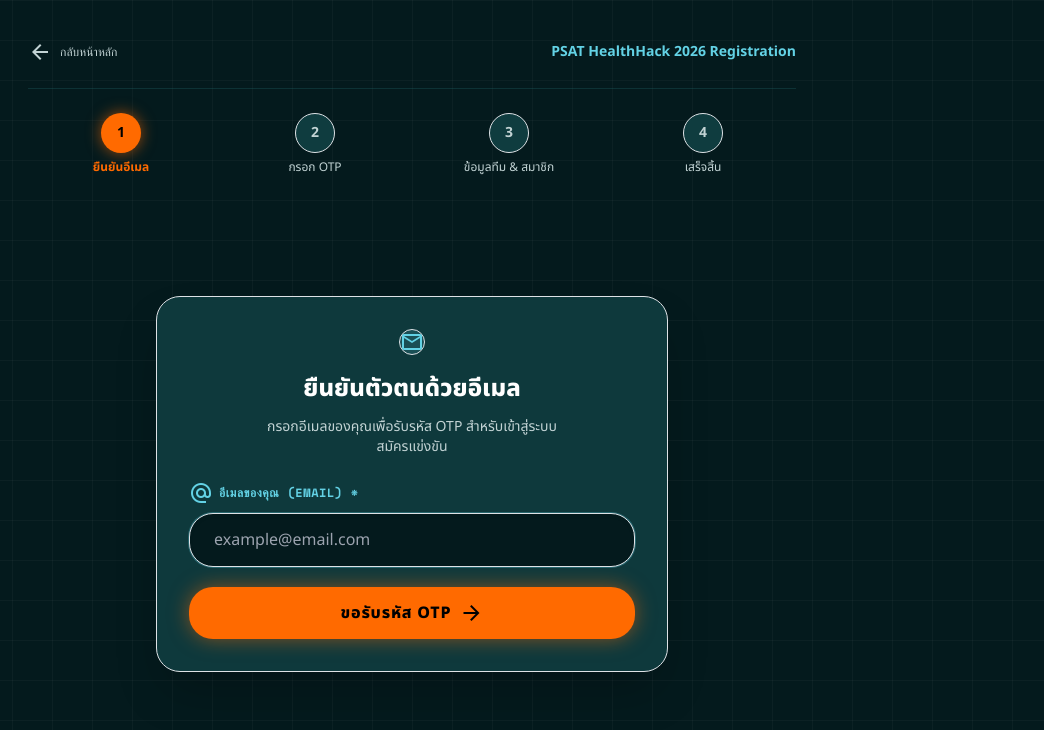
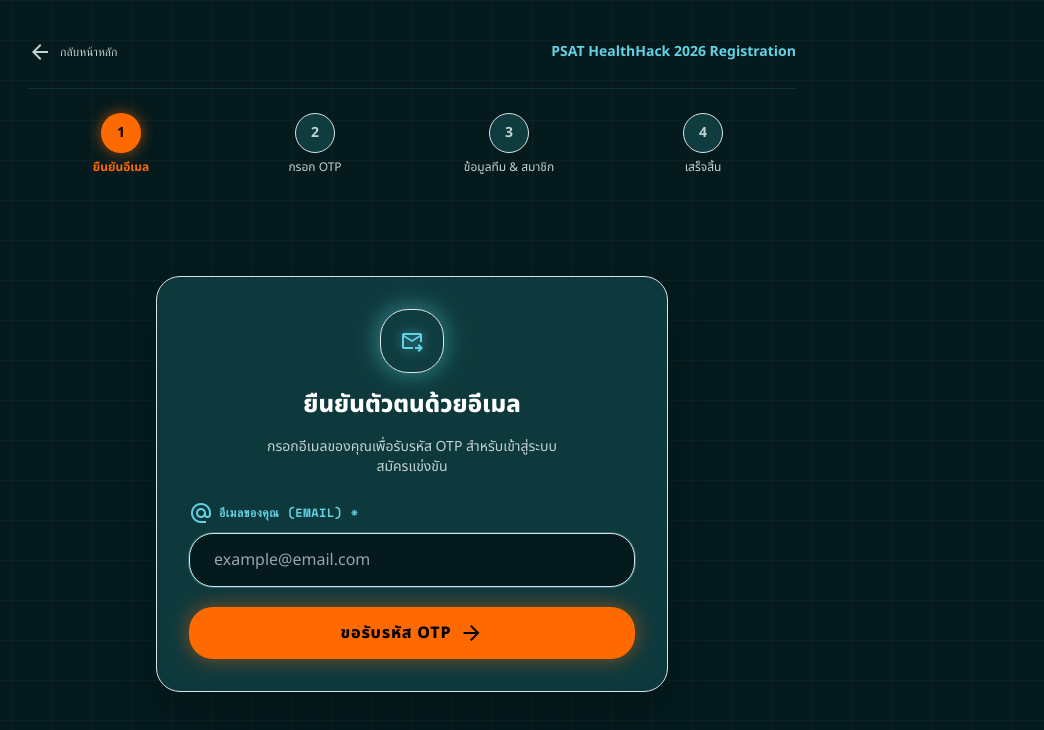
Before and after one commit to phutthiongpharmacy-ui/PSATHealthHack, a Next.js app: page /register in a window 1280 px wide. Shown: the top 730 px of the page, without its empty margins (228-1272 px from the left). Built offline with nearby package versions, Linux system fonts and the light colour scheme.

Commit message:
style: update Step 1 Email & Step 2 OTP icons with glowing badges and set OTP input boxes to rounded-xl rectangles

```diff
--- a/src/app/register/page.tsx
+++ b/src/app/register/page.tsx
@@ -221,8 +221,7 @@
         <div className="grid grid-cols-4 gap-2 sm:gap-4 text-center">
           {/* Step 1 */}
           <div className="flex flex-col items-center">
-            <div className={`w-9 h-9 sm:w-10 sm:h-10 rounded-full flex items-center justify-center font-bold text-xs sm:text-sm transition-all ${
-              step === 1
+            <div className={`w-9 h-9 sm:w-10 sm:h-10 rounded-full flex items-center justify-center font-bold text-xs sm:text-sm transition-all ${step === 1
                 ? "bg-hh-action text-black shadow-[0_0_15px_rgba(255,106,0,0.6)]"
                 : step > 1
                   ? "bg-hh-emerald text-black"
@@ -237,8 +236,7 @@
 
           {/* Step 2 */}
           <div className="flex flex-col items-center">
-            <div className={`w-9 h-9 sm:w-10 sm:h-10 rounded-full flex items-center justify-center font-bold text-xs sm:text-sm transition-all ${
-              step === 2
+            <div className={`w-9 h-9 sm:w-10 sm:h-10 rounded-full flex items-center justify-center font-bold text-xs sm:text-sm transition-all ${step === 2
                 ? "bg-hh-action text-black shadow-[0_0_15px_rgba(255,106,0,0.6)]"
                 : step > 2
                   ? "bg-hh-emerald text-black"
@@ -253,8 +251,7 @@
 
           {/* Step 3 */}
           <div className="flex flex-col items-center">
-            <div className={`w-9 h-9 sm:w-10 sm:h-10 rounded-full flex items-center justify-center font-bold text-xs sm:text-sm transition-all ${
-              step === 3
+            <div className={`w-9 h-9 sm:w-10 sm:h-10 rounded-full flex items-center justify-center font-bold text-xs sm:text-sm transition-all ${step === 3
                 ? "bg-hh-action text-black shadow-[0_0_15px_rgba(255,106,0,0.6)]"
                 : step > 3
                   ? "bg-hh-emerald text-black"
@@ -269,8 +266,7 @@
 
           {/* Step 4 */}
           <div className="flex flex-col items-center">
-            <div className={`w-9 h-9 sm:w-10 sm:h-10 rounded-full flex items-center justify-center font-bold text-xs sm:text-sm transition-all ${
-              step === 4
+            <div className={`w-9 h-9 sm:w-10 sm:h-10 rounded-full flex items-center justify-center font-bold text-xs sm:text-sm transition-all ${step === 4
                 ? "bg-hh-emerald text-black shadow-[0_0_15px_rgba(42,194,152,0.6)]"
                 : "bg-hh-surface border border-hh-border text-hh-text-muted"
               }`}>
@@ -287,9 +283,12 @@
       {step === 1 && (
         <div className="z-10 w-full max-w-md sm:max-w-lg my-auto">
           <div className="bg-hh-surface/95 backdrop-blur-2xl border border-hh-border/80 rounded-3xl p-6 sm:p-8 shadow-2xl space-y-6">
-            <div className="text-center space-y-3">
-              <div className="inline-flex items-center justify-center w-13 h-13 rounded-2xl bg-hh-cyan/15 border border-hh-cyan/30 text-hh-cyan mx-auto">
-                <span className="material-symbols-outlined text-2xl">mail</span>
+            <div className="text-center space-y-4">
+              <div className="relative inline-flex items-center justify-center mx-auto">
+                <div className="absolute -inset-1 bg-gradient-to-br from-hh-cyan/40 to-hh-mint/30 rounded-2xl blur-md opacity-70"></div>
+                <div className="relative w-16 h-16 bg-hh-surface border border-hh-cyan/50 rounded-2xl flex items-center justify-center shadow-[0_0_20px_rgba(99,210,229,0.25)]">
+                  <span className="material-symbols-outlined text-3xl text-hh-cyan drop-shadow-[0_0_6px_rgba(99,210,229,0.7)]">forward_to_inbox</span>
+                </div>
               </div>
               <h1 className="font-sora text-xl sm:text-2xl font-extrabold text-white">
                 ยืนยันตัวตนด้วยอีเมล
@@ -336,12 +335,10 @@
           <div className="bg-hh-surface/95 backdrop-blur-2xl border border-hh-border/80 rounded-3xl p-6 sm:p-8 shadow-2xl space-y-6">
             <div className="text-center space-y-4">
               {/* Cyber OTP Icon Badge */}
-              <div className="relative inline-flex items-center justify-center mx-auto group">
-                <div className="absolute -inset-1 bg-gradient-to-r from-hh-cyan/50 to-hh-mint/40 rounded-2xl blur-md opacity-75 group-hover:opacity-100 transition duration-500"></div>
-                <div className="relative w-16 h-16 bg-hh-surface border border-hh-cyan/60 rounded-2xl flex items-center justify-center text-hh-cyan shadow-[0_0_20px_rgba(99,210,229,0.3)]">
-                  <span className="material-symbols-outlined text-3xl text-hh-cyan drop-shadow-[0_0_8px_rgba(99,210,229,0.8)]">
-                    mark_email_read
-                  </span>
+              <div className="relative inline-flex items-center justify-center mx-auto">
+                <div className="absolute -inset-1 bg-gradient-to-br from-hh-cyan/40 to-hh-mint/30 rounded-2xl blur-md opacity-70"></div>
+                <div className="relative w-16 h-16 bg-hh-surface border border-hh-cyan/50 rounded-2xl flex items-center justify-center shadow-[0_0_20px_rgba(99,210,229,0.25)]">
+                  <span className="material-symbols-outlined text-3xl text-hh-cyan drop-shadow-[0_0_6px_rgba(99,210,229,0.7)]">enhanced_encryption</span>
                 </div>
               </div>
 
@@ -355,7 +352,7 @@
             </div>
 
             <form onSubmit={handleVerifyOtp} className="space-y-6">
-              <div className="flex justify-center gap-2 sm:gap-3">
+              <div className="flex justify-center gap-2.5 sm:gap-3">
                 {otp.map((digit, idx) => (
                   <input
                     key={idx}
@@ -365,7 +362,7 @@
                     value={digit}
                     onChange={(e) => handleOtpChange(idx, e.target.value)}
                     onKeyDown={(e) => handleOtpKeyDown(idx, e)}
-                    className="w-10 sm:w-12 h-12 sm:h-14 bg-hh-bg border-2 border-hh-cyan/60 text-center font-sora text-xl sm:text-2xl text-hh-cyan font-extrabold rounded-xl focus:border-hh-cyan focus:ring-2 focus:ring-hh-cyan/40 focus:bg-hh-cyan/10 focus:outline-none transition-all shadow-[0_0_12px_rgba(99,210,229,0.2)]"
+                    className="w-10 sm:w-12 h-12 sm:h-14 bg-hh-bg border-2 border-hh-cyan/50 text-center font-sora text-xl sm:text-2xl text-hh-cyan font-extrabold rounded-xl focus:border-hh-cyan focus:ring-2 focus:ring-hh-cyan/40 focus:bg-hh-cyan/5 focus:outline-none transition-all shadow-[0_0_8px_rgba(99,210,229,0.15)]"
                   />
                 ))}
               </div>
@@ -463,8 +460,7 @@
                   <div className="grid grid-cols-1 sm:grid-cols-2 gap-3">
                     <div
                       onClick={() => setEducationLevel("university")}
-                      className={`p-4 rounded-xl border cursor-pointer transition-all flex items-center gap-3 ${
-                        educationLevel === "university"
+                      className={`p-4 rounded-xl border cursor-pointer transition-all flex items-center gap-3 ${educationLevel === "university"
                           ? "bg-hh-cyan/15 border-hh-cyan text-white shadow-[0_0_15px_rgba(99,210,229,0.2)]"
                           : "bg-hh-bg/40 border-hh-border/60 text-hh-text-muted hover:bg-white/5"
                         }`}
@@ -484,8 +480,7 @@
 
                     <div
                       onClick={() => setEducationLevel("highschool")}
-                      className={`p-4 rounded-xl border cursor-pointer transition-all flex items-center gap-3 ${
-                        educationLevel === "highschool"
+                      className={`p-4 rounded-xl border cursor-pointer transition-all flex items-center gap-3 ${educationLevel === "highschool"
                           ? "bg-hh-cyan/15 border-hh-cyan text-white shadow-[0_0_15px_rgba(99,210,229,0.2)]"
                           : "bg-hh-bg/40 border-hh-border/60 text-hh-text-muted hover:bg-white/5"
                         }`}
@@ -516,8 +511,7 @@
                     <div className="grid grid-cols-1 sm:grid-cols-2 gap-3">
                       <div
                         onClick={() => setTeamType("pharmacy")}
-                        className={`p-4 rounded-xl border cursor-pointer transition-all flex items-center gap-3 ${
-                          teamType === "pharmacy"
+                        className={`p-4 rounded-xl border cursor-pointer transition-all flex items-center gap-3 ${teamType === "pharmacy"
                             ? "bg-hh-cyan/15 border-hh-cyan text-white shadow-[0_0_15px_rgba(99,210,229,0.2)]"
                             : "bg-hh-bg/40 border-hh-border/60 text-hh-text-muted hover:bg-white/5"
                           }`}
@@ -537,8 +531,7 @@
 
                       <div
                         onClick={() => setTeamType("non-pharmacy")}
-                        className={`p-4 rounded-xl border cursor-pointer transition-all flex items-center gap-3 ${
-                          teamType === "non-pharmacy"
+                        className={`p-4 rounded-xl border cursor-pointer transition-all flex items-center gap-3 ${teamType === "non-pharmacy"
                             ? "bg-hh-cyan/15 border-hh-cyan text-white shadow-[0_0_15px_rgba(99,210,229,0.2)]"
                             : "bg-hh-bg/40 border-hh-border/60 text-hh-text-muted hover:bg-white/5"
                           }`}
@@ -592,8 +585,7 @@
                       key={idx}
                       type="button"
                       onClick={() => setActiveMemberTab(idx)}
-                      className={`px-4 py-2.5 rounded-xl font-sora text-xs font-bold transition-all flex items-center gap-2 cursor-pointer ${
-                        activeMemberTab === idx
+                      className={`px-4 py-2.5 rounded-xl font-sora text-xs font-bold transition-all flex items-center gap-2 cursor-pointer ${activeMemberTab === idx
                           ? "bg-hh-cyan text-black shadow-[0_0_15px_rgba(99,210,229,0.5)] scale-105"
                           : complete
                             ? "bg-hh-emerald/20 border border-hh-emerald/40 text-hh-emerald hover:bg-hh-emerald/30"
@@ -647,8 +639,7 @@
                             key={t}
                             type="button"
                             onClick={() => updateMember(activeMemberTab, "title", t)}
-                            className={`flex-1 h-full rounded-xl text-xs font-sora font-bold transition-all cursor-pointer ${
-                              members[activeMemberTab].title === t
+                            className={`flex-1 h-full rounded-xl text-xs font-sora font-bold transition-all cursor-pointer ${members[activeMemberTab].title === t
                                 ? "bg-hh-cyan text-black shadow-[0_0_10px_rgba(99,210,229,0.4)]"
                                 : "bg-hh-bg border border-hh-border text-hh-text-muted hover:text-white"
                               }`}
@@ -782,8 +773,7 @@
                                 key={g}
                                 type="button"
                                 onClick={() => updateMember(activeMemberTab, "gradeLevel", g)}
-                                className={`flex-1 h-full rounded-xl text-xs font-sora font-bold transition-all cursor-pointer ${
-                                  members[activeMemberTab].gradeLevel === g
+                                className={`flex-1 h-full rounded-xl text-xs font-sora font-bold transition-all cursor-pointer ${members[activeMemberTab].gradeLevel === g
                                     ? "bg-hh-cyan text-black shadow-[0_0_10px_rgba(99,210,229,0.4)]"
                                     : "bg-hh-bg border border-hh-border text-hh-text-muted hover:text-white"
                                   }`}
```
Lines whose indentation alone changed are shown as unchanged.
